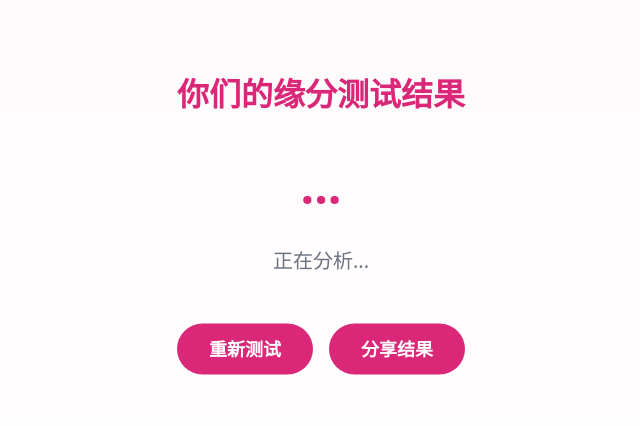
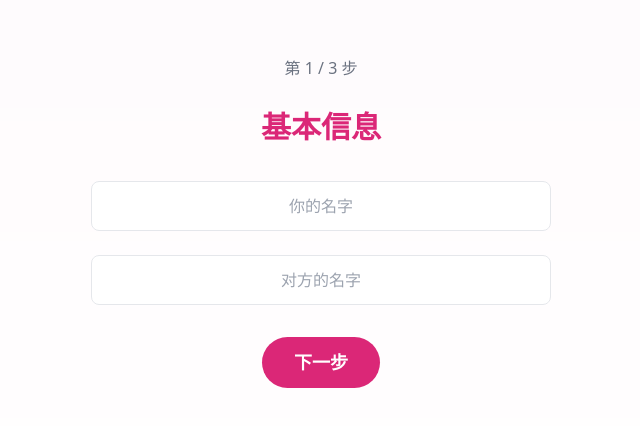
Before and after one commit to aliang-ds/love-predict, a Next.js app: page /result in a window 1280 px wide. Before the commit this address had no page. Shown: the part 178-604 px from the top of the page, without its empty margins (319-959 px from the left). Built offline with nearby package versions, Linux system fonts and the light colour scheme.

Commit message:
Update page.tsx

```diff
--- a/app/result/page.tsx
+++ b/app/result/page.tsx
@@ -1,124 +1,70 @@
 'use client';
+import { useState } from 'react';
 import { useRouter } from 'next/navigation';
-import { useEffect, useState } from 'react';
 
-export default function Result() {
+export default function Test() {
   const router = useRouter();
-  const [isLoading, setIsLoading] = useState(true);
-  const [score, setScore] = useState(0);
-  const [analysis, setAnalysis] = useState('');
-  const [testData, setTestData] = useState<any>(null);
-  // 添加错误状态
-  const [error, setError] = useState<string | null>(null);
+  const [step, setStep] = useState(1);
+  const [formData, setFormData] = useState({
+    name1: '',
+    name2: '',
+    timeTogether: '',
+    meetMethod: '',
+    commonInterests: ''
+  });
 
-  useEffect(() => {
-    // 添加错误处理和日志
-    try {
-      const data = localStorage.getItem('loveTest');
-      console.log('从localStorage获取的原始数据:', data); // 调试日志
+  // 处理输入变化
+  const handleInputChange = (e: React.ChangeEvent<HTMLInputElement | HTMLSelectElement>) => {
+    const { name, value } = e.target;
+    setFormData(prev => ({
+      ...prev,
+      [name]: value
+    }));
+  };
 
-      if (!data) {
-        console.log('没有找到测试数据，重定向到测试页面'); // 调试日志
-        router.push('/test');
+  // 处理表单提交
+  const handleNext = () => {
+    console.log('当前步骤:', step); // 调试日志
+    console.log('当前表单数据:', formData); // 调试日志
+
+    if (step === 1) {
+      if (!formData.name1.trim() || !formData.name2.trim()) {
+        alert('请输入双方的名字');
         return;
       }
-
-      const parsedData = JSON.parse(data);
-      console.log('解析后的测试数据:', parsedData); // 调试日志
-
-      // 验证数据完整性
-      if (!parsedData.name1 || !parsedData.name2 ||
-          !parsedData.timeTogether || !parsedData.commonInterests) {
-        console.error('数据不完整:', parsedData); // 错误日志
-        setError('测试数据不完整，请重新测试');
+      setStep(2);
+    } else if (step === 2) {
+      if (!formData.timeTogether || !formData.meetMethod || !formData.commonInterests) {
+        alert('请回答所有问题');
         return;
       }
+      setStep(3);
+    } else {
+      // 最终提交
+      try {
+        console.log('保存数据到localStorage:', formData); // 调试日志
+        localStorage.setItem('loveTest', JSON.stringify(formData));
 
-      setTestData(parsedData);
-      calculateResult(parsedData);
-    } catch (error) {
-      console.error('数据处理错误:', error); // 错误日志
-      setError('数据处理出错，请重新测试');
-    }
-  }, [router]);
+        // 验证数据是否保存成功
+        const savedData = localStorage.getItem('loveTest');
+        console.log('验证保存的数据:', savedData); // 调试日志
 
-  // 修改计算结果函数，添加错误处理
-  const calculateResult = (data: any) => {
-    try {
-      setIsLoading(true);
-      console.log('开始计算结果，使用数据:', data); // 调试日志
-
-      setTimeout(() => {
-        try {
-          // 数据类型验证
-          const timeTogetherNum = parseInt(data.timeTogether);
-          const commonInterestsNum = parseInt(data.commonInterests);
-
-          if (isNaN(timeTogetherNum) || isNaN(commonInterestsNum)) {
-            throw new Error('无效的数值数据');
+        if (!savedData) {
+          throw new Error('数据保存失败');
         }
 
-          let baseScore = 60;
-          const timeScore = timeTogetherNum * 5;
-          const interestScore = commonInterestsNum * 8;
-
-          console.log('计算过程:', { // 调试日志
-            baseScore,
-            timeScore,
-            interestScore
-          });
-
-          let finalScore = Math.min(100, baseScore + timeScore + interestScore);
-
-          let analysisText = '';
-          if (finalScore >= 90) {
-            analysisText = '你们是天生一对！有很高的契合度。';
-          } else if (finalScore >= 80) {
-            analysisText = '你们很般配，继续保持！';
-          } else if (finalScore >= 70) {
-            analysisText = '你们有不错的基础，还可以更进一步。';
-          } else if (finalScore >= 60) {
-            analysisText = '你们需要更多了解对方，有提升空间。';
-          } else {
-            analysisText = '建议多花时间互相了解，培养共同兴趣。';
+        // 确保数据保存成功后再跳转
+        router.push('/result');
+      } catch (error) {
+        console.error('提交失败:', error);
+        alert('提交失败，请重试');
       }
-
-          console.log('计算结果:', { finalScore, analysisText }); // 调试日志
-
-          setScore(finalScore);
-          setAnalysis(analysisText);
-          setIsLoading(false);
-          setError(null); // 清除可能的错误状态
-        } catch (error) {
-          console.error('计算过程错误:', error); // 错误日志
-          setError('计算结果时出错，请重新测试');
-          setIsLoading(false);
-        }
-      }, 2000);
-    } catch (error) {
-      console.error('calculateResult函数错误:', error); // 错误日志
-      setError('处理过程出错，请重新测试');
-      setIsLoading(false);
     }
   };
 
-  // 分享功能保持不变
-  const handleShare = () => {
-    if (navigator.share) {
-      navigator.share({
-        title: 'AI恋爱契合度测试结果',
-        text: `我和TA的契合度测试结果是${score}分！${analysis}`,
-        url: window.location.href
-      }).catch((error) => console.log('分享失败:', error));
-    } else {
-      alert('您的浏览器不支持分享功能');
-    }
-  };
-
-  // 修改返回的JSX，添加错误显示
   return (
     <div className="relative w-full min-h-screen overflow-hidden">
-      {/* 背景层保持不变 */}
+      {/* 背景层 */}
       <div className="absolute inset-0">
         <div className="absolute inset-0 bg-gradient-to-b from-pink-50 to-white" />
         <div className="absolute inset-0 bg-white/60 backdrop-blur-sm" />
@@ -135,78 +81,214 @@ export default function Result() {
         padding: '0 20px',
         textAlign: 'center'
       }}>
-        <h1 style={{
-          fontSize: '2rem',
+        {/* 步骤提示 */}
+        <p style={{
+          fontSize: '1rem',
+          color: '#6b7280',
+          marginBottom: '1.5rem',
+          textAlign: 'center'
+        }}>
+          第 {step} / 3 步
+        </p>
+
+        {step === 1 && (
+          <>
+            <h2 style={{
+              fontSize: '1.875rem',
               fontWeight: 'bold',
               color: '#db2777',
               marginBottom: '2rem',
               textAlign: 'center'
             }}>
-          你们的缘分测试结果
-        </h1>
+              基本信息
+            </h2>
 
-        {error ? (
-          // 错误显示
             <div style={{
-            color: '#ef4444',
+              display: 'flex',
+              flexDirection: 'column',
+              gap: '1.5rem',
+              marginBottom: '2rem'
+            }}>
+              <input
+                type="text"
+                name="name1"
+                value={formData.name1}
+                onChange={handleInputChange}
+                placeholder="你的名字"
+                style={{
+                  width: '100%',
+                  padding: '0.75rem 1rem',
+                  borderRadius: '0.5rem',
+                  border: '1px solid #e5e7eb',
+                  fontSize: '1rem',
+                  textAlign: 'center',
+                  backgroundColor: 'white'
+                }}
+              />
+              <input
+                type="text"
+                name="name2"
+                value={formData.name2}
+                onChange={handleInputChange}
+                placeholder="对方的名字"
+                style={{
+                  width: '100%',
+                  padding: '0.75rem 1rem',
+                  borderRadius: '0.5rem',
+                  border: '1px solid #e5e7eb',
+                  fontSize: '1rem',
+                  textAlign: 'center',
+                  backgroundColor: 'white'
+                }}
+              />
+            </div>
+          </>
+        )}
+
+        {step === 2 && (
+          <>
+            <h2 style={{
+              fontSize: '1.875rem',
+              fontWeight: 'bold',
+              color: '#db2777',
               marginBottom: '2rem',
               textAlign: 'center'
             }}>
-            {error}
+              了解你们的关系
+            </h2>
+
+            <div style={{
+              display: 'flex',
+              flexDirection: 'column',
+              gap: '1.5rem',
+              marginBottom: '2rem'
+            }}>
+              <div>
+                <label style={{
+                  display: 'block',
+                  marginBottom: '0.5rem',
+                  color: '#4b5563',
+                  textAlign: 'center'
+                }}>
+                  你们在一起多久了？
+                </label>
+                <select
+                  name="timeTogether"
+                  value={formData.timeTogether}
+                  onChange={handleInputChange}
+                  style={{
+                    width: '100%',
+                    padding: '0.75rem 1rem',
+                    borderRadius: '0.5rem',
+                    border: '1px solid #e5e7eb',
+                    fontSize: '1rem',
+                    backgroundColor: 'white',
+                    textAlign: 'center'
+                  }}
+                >
+                  <option value="">请选择</option>
+                  <option value="0">还没在一起</option>
+                  <option value="1">不到3个月</option>
+                  <option value="2">3-6个月</option>
+                  <option value="3">6个月到1年</option>
+                  <option value="4">1-3年</option>
+                  <option value="5">3年以上</option>
+                </select>
               </div>
-        ) : isLoading ? (
-          // 加载状态显示保持不变
+
+              <div>
+                <label style={{
+                  display: 'block',
+                  marginBottom: '0.5rem',
+                  color: '#4b5563',
+                  textAlign: 'center'
+                }}>
+                  你们是如何认识的？
+                </label>
+                <select
+                  name="meetMethod"
+                  value={formData.meetMethod}
+                  onChange={handleInputChange}
+                  style={{
+                    width: '100%',
+                    padding: '0.75rem 1rem',
+                    borderRadius: '0.5rem',
+                    border: '1px solid #e5e7eb',
+                    fontSize: '1rem',
+                    backgroundColor: 'white',
+                    textAlign: 'center'
+                  }}
+                >
+                  <option value="">请选择</option>
+                  <option value="1">校园认识</option>
+                  <option value="2">职场相遇</option>
+                  <option value="3">朋友介绍</option>
+                  <option value="4">网络认识</option>
+                  <option value="5">偶然相遇</option>
+                  <option value="6">其他方式</option>
+                </select>
+              </div>
+
+              <div>
+                <label style={{
+                  display: 'block',
+                  marginBottom: '0.5rem',
+                  color: '#4b5563',
+                  textAlign: 'center'
+                }}>
+                  你们有多少共同兴趣爱好？
+                </label>
+                <select
+                  name="commonInterests"
+                  value={formData.commonInterests}
+                  onChange={handleInputChange}
+                  style={{
+                    width: '100%',
+                    padding: '0.75rem 1rem',
+                    borderRadius: '0.5rem',
+                    border: '1px solid #e5e7eb',
+                    fontSize: '1rem',
+                    backgroundColor: 'white',
+                    textAlign: 'center'
+                  }}
+                >
+                  <option value="">请选择</option>
+                  <option value="1">几乎没有共同爱好</option>
+                  <option value="2">1-2个共同爱好</option>
+                  <option value="3">3-4个共同爱好</option>
+                  <option value="4">5个以上共同爱好</option>
+                  <option value="5">兴趣爱好高度一致</option>
+                </select>
+              </div>
+            </div>
+          </>
+        )}
+
+        {step === 3 && (
           <>
-            <div style={{
-              fontSize: '3rem',
+            <h2 style={{
+              fontSize: '1.875rem',
               fontWeight: 'bold',
               color: '#db2777',
-              marginBottom: '1.5rem',
+              marginBottom: '2rem',
               textAlign: 'center'
             }}>
-              ...
-            </div>
+              确认提交
+            </h2>
             <p style={{
-              fontSize: '1.25rem',
-              color: '#6b7280',
-              marginBottom: '3rem',
+              fontSize: '1.125rem',
+              color: '#4b5563',
+              marginBottom: '2rem',
               textAlign: 'center'
             }}>
-              正在分析...
-            </p>
-          </>
-        ) : (
-          // 结果显示保持不变
-          <>
-            <div style={{
-              fontSize: '3rem',
-              fontWeight: 'bold',
-              color: '#db2777',
-              marginBottom: '1.5rem',
-              textAlign: 'center'
-            }}>
-              {score}分
-            </div>
-            <p style={{
-              fontSize: '1.25rem',
-              color: '#6b7280',
-              marginBottom: '3rem',
-              textAlign: 'center'
-            }}>
-              {analysis}
+              请确认信息无误，点击提交开始分析
             </p>
           </>
         )}
 
-        {/* 按钮组保持不变 */}
-        <div style={{
-          display: 'flex',
-          gap: '1rem',
-          justifyContent: 'center',
-          flexWrap: 'wrap'
-        }}>
+        {/* 按钮 */}
         <button
-            onClick={() => router.push('/test')}
+          onClick={handleNext}
           style={{
             backgroundColor: '#db2777',
             color: 'white',
@@ -215,32 +297,14 @@ export default function Result() {
             fontSize: '1.125rem',
             fontWeight: 'bold',
             cursor: 'pointer',
-              transition: 'all 0.2s'
+            transition: 'all 0.2s',
+            display: 'inline-block'
           }}
           onMouseOver={e => e.currentTarget.style.backgroundColor = '#be185d'}
           onMouseOut={e => e.currentTarget.style.backgroundColor = '#db2777'}
         >
-            重新测试
+          {step === 3 ? '提交' : '下一步'}
         </button>
-
-          <button
-            onClick={handleShare}
-            style={{
-              backgroundColor: '#db2777',
-              color: 'white',
-              padding: '0.75rem 2rem',
-              borderRadius: '9999px',
-              fontSize: '1.125rem',
-              fontWeight: 'bold',
-              cursor: 'pointer',
-              transition: 'all 0.2s'
-            }}
-            onMouseOver={e => e.currentTarget.style.backgroundColor = '#be185d'}
-            onMouseOut={e => e.currentTarget.style.backgroundColor = '#db2777'}
-          >
-            分享结果
-          </button>
-        </div>
       </div>
     </div>
   );
```
Lines whose indentation alone changed are shown as unchanged.
